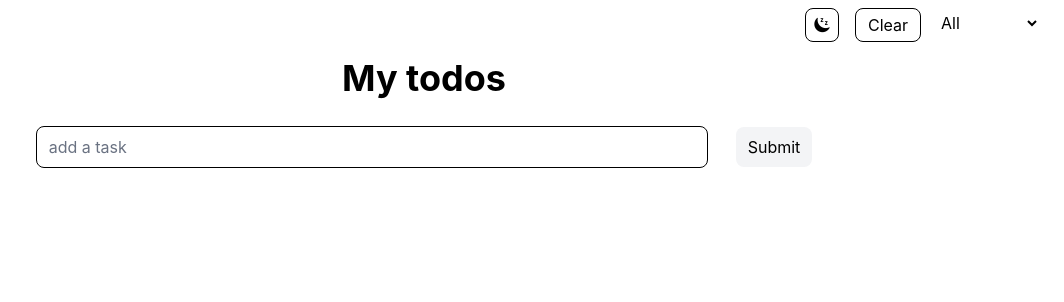
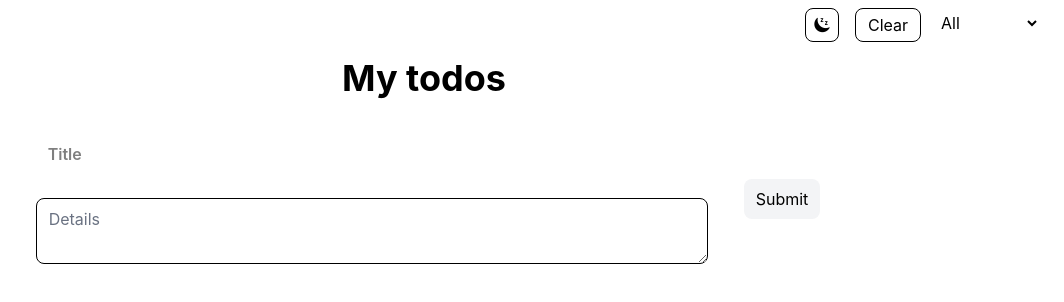
Before and after one commit to Neerrr001/learnwebdev, a React (Vite) app in the folder to-do-app/: page / in a window 1280 px wide. Shown: the top 302 px of the page, without its empty margins (216-1280 px from the left). Built offline with nearby package versions, Linux system fonts and the light colour scheme.

Commit message:
Changed Todo type to include Title as well and minor bug fixes

```diff
--- a/to-do-app/src/App.tsx
+++ b/to-do-app/src/App.tsx
@@ -6,12 +6,13 @@ import Filter from './components/Filter.tsx'
 import EditBtn from './components/EditBtn.tsx'
 import type { Todo } from './types.ts'
 import EditCard from './components/EditCard.tsx'
-import AddTodo from './components/AddTodo.tsx'
+import InputTodo from './components/InputTodo.tsx'
 function App() {
 
 
   const [screen, setScreen] = useState<"light" | "dark">("light")
   const [input, setInput] = useState<string>("")
+  const [title, setTitle] = useState<string>("")
   const [todos, setTodos] = useState<Todo[]>(() =>{
     //initial state of todos
     const storeTodos = localStorage.getItem("todos");
@@ -46,7 +47,7 @@ function App() {
     }
   }
 
-  function handleKeyDown(e: React.KeyboardEvent<HTMLInputElement>){
+  function handleKeyDown(e: React.KeyboardEvent<HTMLTextAreaElement>){
     if(e.key === "Enter" && (e.ctrlKey || e.metaKey)){
       addTodo()
     }else{
@@ -56,7 +57,8 @@ function App() {
 
   function addTodo(){
     if(input.trim() === "")return;
-    setTodos([...todos, {id:Date.now(),text:input,completed:false}]);
+    setTodos([...todos, {id:Date.now(),title:title,text:input,completed:false}]);
+    setTitle("")
     setInput("")
   }
   function handleCheckboxChange(id: number){
@@ -107,8 +109,9 @@ function App() {
       <div className="flex flex-col gap-5 items-center justify-center">
         <h2 className='text-4xl font-bold'>My todos</h2>
         <div className='flex gap-3  justify-center items-center'>
-          <AddTodo input={input} setInput={setInput} handleKeyDown={handleKeyDown}
-          themePlaceHolder={themePlaceHolder}/>
+          <InputTodo input={input} setInput={setInput} handleKeyDown={handleKeyDown}
+          themePlaceHolder={themePlaceHolder}
+          title={title} setTitle={setTitle} />
 
           <button
             type="submit"
@@ -133,7 +136,7 @@ function App() {
                 <label
                 htmlFor={`todo-${todo.id}`}
                 className={`leading-snug ${themeTodo(screen,todo.completed)}`}
-                >{todo.text}
+                >{todo.title}
                 </label>
                 <EditBtn todo={todo} setEditingTodo={setEditingTodo}/>
               </li>
@@ -142,7 +145,7 @@ function App() {
         </div>
         <div>
           {editingTodo &&
-          <EditCard todos={todos} setTodos={setTodos} editingTodo={editingTodo} setEditingTodo={setEditingTodo} />}
+          <EditCard todos={todos} setTodos={setTodos} editingTodo={editingTodo} setEditingTodo={setEditingTodo} title={title}/>}
         </div>
       </div>
 
--- a/to-do-app/src/components/AddTodo.tsx
+++ /dev/null
@@ -1,30 +0,0 @@
-
-type addTodoProps = {
-    input: string,
-    setInput:React.Dispatch<React.SetStateAction<string>>,
-    handleKeyDown:(e: React.KeyboardEvent<HTMLInputElement>)=> void,
-    themePlaceHolder: string
-}
-
-function AddTodo({input, setInput, handleKeyDown, themePlaceHolder}: addTodoProps) {
-
-
-
-
-  return (
-    <div>
-        <input
-          type="text"
-          className={`${themePlaceHolder} px-3 py-2 m-2 w-2xl focus:outline-none
-                    focus:ring-1 border rounded-lg`}
-          placeholder="add a task"
-          value= {input}
-          onChange={(e) => setInput(e.target.value)}
-          onKeyDown={handleKeyDown}
-          />
-
-    </div>
-  )
-}
-
-export default AddTodo
--- a/to-do-app/src/types.ts
+++ b/to-do-app/src/types.ts
@@ -1,5 +1,6 @@
 export type Todo = {
     id:number,
+    title:string,
     text:string,
     completed:boolean
   }
```
